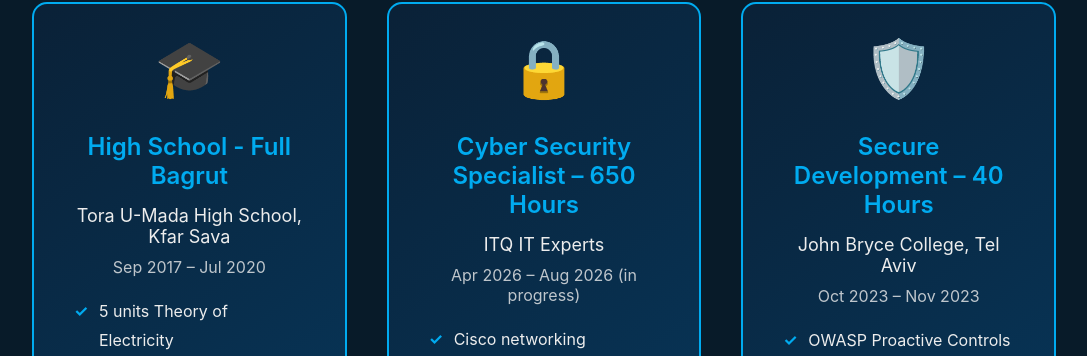
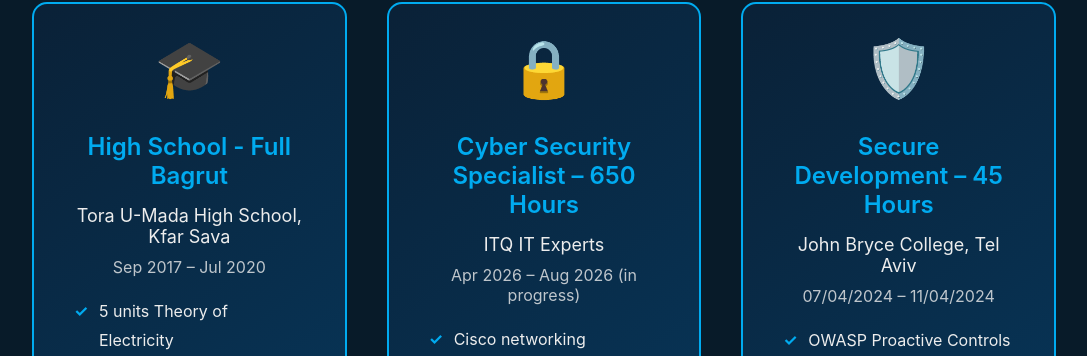
Before and after one commit to nitaynewman/portfolio, a React (Create React App) app: page / in a window 1280 px wide. Shown: the part 5229-5585 px from the top of the page, without its empty margins (96-1183 px from the left). Built offline with nearby package versions, Linux system fonts and the light colour scheme; no server answers.

Commit message:
secure deploma

```diff
--- a/src/Home/About.css
+++ b/src/Home/About.css
@@ -287,6 +287,13 @@
   overflow: hidden;
 }
 
+a.education-card--link {
+  display: block;
+  text-decoration: none;
+  color: inherit;
+  cursor: pointer;
+}
+
 .education-card::before {
   content: '';
   position: absolute;
--- a/src/Home/About.js
+++ b/src/Home/About.js
@@ -1,6 +1,8 @@
 import React from 'react';
 import './About.css';
 import { FaCode, FaReact, FaCodepen, FaDatabase, FaCodeBranch, FaFileCode, FaShieldAlt, FaNetworkWired, FaServer, FaLock, FaUserShield, FaKey } from "react-icons/fa";
+
+const API_BASE_URL = process.env.REACT_APP_BACKEND_URL;
 
 
 const About = ({ id }) => {
@@ -235,17 +237,22 @@ const About = ({ id }) => {
               <li>FortiGate NGFW deployment & configuration</li>
             </ul>
           </div>
-          <div className="education-card">
+          <a
+            href={`${API_BASE_URL}/data/diploma/secure-development`}
+            target="_blank"
+            rel="noopener noreferrer"
+            className="education-card education-card--link"
+          >
             <div className="education-icon">🛡️</div>
-            <h3>Secure Development – 40 Hours</h3>
+            <h3>Secure Development – 45 Hours</h3>
             <h4>John Bryce College, Tel Aviv</h4>
-            <span className="education-date">Oct 2023 – Nov 2023</span>
+            <span className="education-date">07/04/2024 – 11/04/2024</span>
             <ul className="education-list">
               <li>OWASP Proactive Controls & secure coding lifecycle</li>
               <li>Cryptography: symmetric/asymmetric, hashing, PKI</li>
               <li>Identity & access management: JWT, OAuth 2.0, OIDC</li>
             </ul>
-          </div>
+          </a>
         </div>
       </section>
 
--- a/src/Security/Security.js
+++ b/src/Security/Security.js
@@ -169,18 +169,23 @@ export default function Security() {
                 <li>Firewall technologies & enterprise network security</li>
               </ul>
             </div>
-            <div className="education-card">
+            <a
+              href={`${API_BASE_URL}/data/diploma/secure-development`}
+              target="_blank"
+              rel="noopener noreferrer"
+              className="education-card education-card--link"
+            >
               <div className="education-icon">🛡️</div>
-              <h3>Secure Development – 40 Hours</h3>
+              <h3>Secure Development – 45 Hours</h3>
               <h4>John Bryce College, Tel Aviv</h4>
-              <span className="education-date">Oct 2023 – Nov 2023</span>
+              <span className="education-date">07/04/2024 – 11/04/2024</span>
               <ul className="education-list">
                 <li>OWASP Proactive Controls & secure coding lifecycle</li>
                 <li>Input validation, output sanitization, secure error handling</li>
                 <li>Cryptography fundamentals: symmetric/asymmetric, hashing, PKI</li>
                 <li>Identity & access management: JWT, OAuth 2.0, OIDC</li>
               </ul>
-            </div>
+            </a>
           </div>
         </section>
 
```
